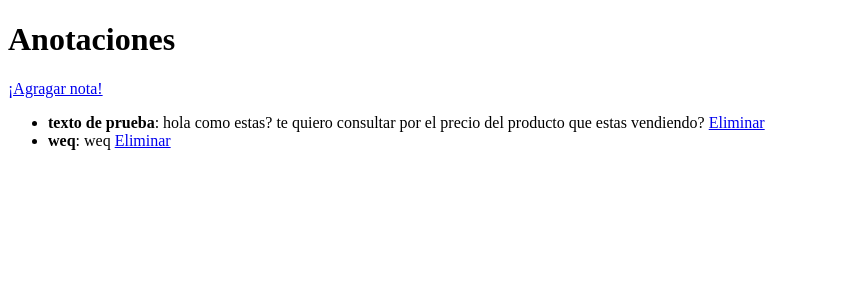
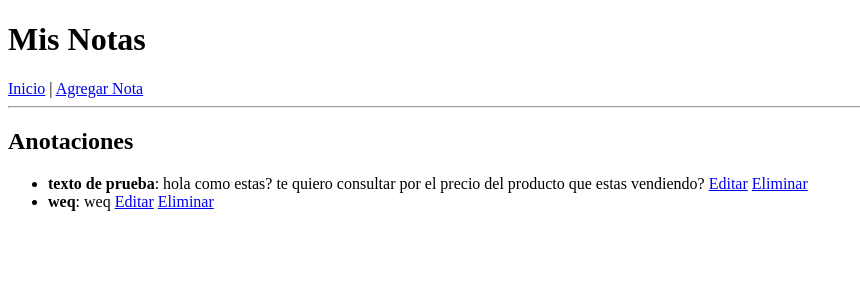
Before and after one commit to Ciro-Romano/Notas, a Django app: page / in a window 1280 px wide. Shown: the top 300 px of the page, without its empty margins (0-860 px from the left). Run offline with Django 5.2, Linux system fonts and the light colour scheme; data comes from the database, SQL or seed files in the repository; both versions use the stored data as it was after the commit.

Commit message:
edicion de notas activas

```diff
--- /dev/null
+++ b/nota_app/templates/nota_app/base.html
@@ -0,0 +1,19 @@
+<!DOCTYPE html>
+<html lang="es">
+<head>
+    <meta charset="UTF-8">
+    <meta name="viewport" content="width=device-width, initial-scale=1.0">
+    <title>{% block title %}Mis Notas{% endblock %}</title>
+</head>
+<body>
+    <h1>Mis Notas</h1>
+    <nav>
+        <a href="{% url 'lista_notas' %}">Inicio</a> |
+        <a href="{% url 'crear_nota' %}">Agregar Nota</a>
+    </nav>
+    <hr>
+
+    {% block content %}
+    {% endblock %}
+</body>
+</html>
--- a/nota_app/templates/nota_app/form_nota.html
+++ b/nota_app/templates/nota_app/form_nota.html
@@ -19,6 +19,7 @@
         <form method="POST">
 
             {% csrf_token %}
+
             {{ form.as_p }}
 
             <button type="submit"> Guardar </button>
--- a/nota_app/templates/nota_app/home.html
+++ /dev/null
@@ -1,40 +0,0 @@
-<!DOCTYPE html>
-
-<html lang="en">
-
-<head>
-
-    <meta charset="UTF-8">
-
-    <meta name="viewport" content="width=device-width, initial-scale=1.0">
-
-    <title>Inicio</title>
-
-</head>
-
-<body>
-
-    <h1> Anotaciones </h1>
-
-    <a href="{% url 'crear_nota' %}"> ¡Agragar nota! </a>
-
-    <ul>
-        {% for nota in notas %}
-
-            <li>
-                <strong>{{ nota.titulo }}</strong>: {{ nota.descripcion }}
-                <a href="{% url 'eliminar_nota' nota.id %}"> Eliminar </a>
-            </li>
-
-        {% empty %}
-
-            <li>No hay notas todavia</li>
-
-        {% endfor %}
-
-
-    </ul>
-
-</body>
-
-</html>
--- /dev/null
+++ b/nota_app/templates/nota_app/lista_notas.html
@@ -0,0 +1,19 @@
+{% extends 'nota_app/base.html' %}
+
+{% block title %}Inicio{% endblock %}
+
+{% block content %}
+    <h2>Anotaciones</h2>
+
+    <ul>
+        {% for nota in notas %}
+            <li>
+                <strong>{{ nota.titulo }}</strong>: {{ nota.descripcion }}
+                <a href="{% url 'editar_nota' nota.pk %}">Editar</a>
+                <a href="{% url 'eliminar_nota' nota.id %}">Eliminar</a>
+            </li>
+        {% empty %}
+            <li>No hay notas todavía</li>
+        {% endfor %}
+    </ul>
+{% endblock %}
--- a/nota_app/urls.py
+++ b/nota_app/urls.py
@@ -2,7 +2,10 @@ from django.urls import path
 from . import views
 
 urlpatterns = [
+
     path('', views.lista_notas, name='lista_notas'),
     path('crear_nota/', views.crear_notas, name='crear_nota'),
+    path('nota/<int:pk>/editar/', views.editar_notas, name='editar_nota'),
     path('eliminar/<int:id>/', views.eliminar_notas, name='eliminar_nota'),
-]
+
+    ]
--- a/nota_app/views.py
+++ b/nota_app/views.py
@@ -1,4 +1,4 @@
-from django.shortcuts import render, get_object_or_404,redirect
+from django.shortcuts import render, get_object_or_404, redirect
 from .models import Nota
 from .forms import NotaForm
 
@@ -6,24 +6,50 @@ from .forms import NotaForm
 def lista_notas(request):
 
     notas = Nota.objects.all()
-    return render(request, 'nota_app/home.html', {'notas': notas} )
+
+    return render(request, 'nota_app/lista_notas.html', {'notas': notas} )
 
 def crear_notas(request):
 
     if request.method == 'POST':
+
         form = NotaForm(request.POST)
 
         if form.is_valid():
+
             form.save()
 
             return redirect('lista_notas')
 
     else:
+
         form = NotaForm()
+
     return render(request, 'nota_app/form_nota.html', {'form': form} )
+
+def editar_notas(request, pk):
+
+    nota = get_object_or_404(Nota, pk=pk)
+
+    if request.method == 'POST':
+
+        form = NotaForm(request.POST, instance=nota)
+
+        if form.is_valid():
+
+            form.save()
+
+            return redirect('lista_notas')
+    else:
+
+        form = NotaForm(instance=nota)
+
+    return render(request, 'nota_app/editar_nota.html', {'form': form} )
 
 def eliminar_notas(request, id):
 
     nota = get_object_or_404(Nota, id=id)
+
     nota.delete()
+
     return redirect('lista_notas')
```
Also changed, not shown: nota_app/templates/nota_app/editar_nota.html (added, +12 -0 lines), db.sqlite3.
